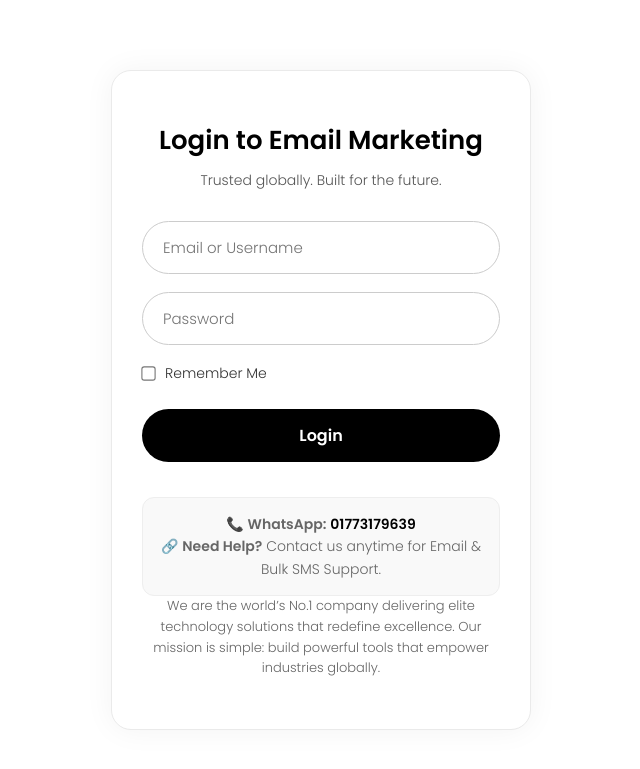
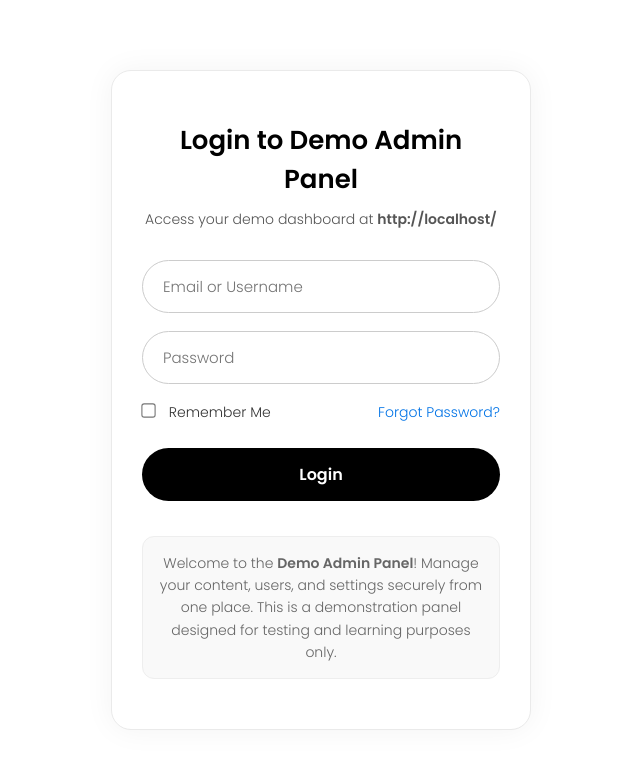
Before and after one commit to codezenshagor/complete-admin-panel, a PHP site: page / in a window 1280 px wide. Shown: the top 769 px of the page, without its empty margins (319-959 px from the left). Run offline with PHP 8.4, Linux system fonts and the light colour scheme; some libraries are stand-ins or nearby versions.

Commit message:
last night

```diff
--- a/application/controller/auth.php
+++ b/application/controller/auth.php
@@ -3,4 +3,6 @@ if($request[0]=='profile'){
     require_once 'views/admin/auth/profile.php';
     die();
 }
+
+
 ?>
--- a/application/model/auth.php
+++ b/application/model/auth.php
@@ -1,4 +1,8 @@
 <?php
+use PHPMailer\PHPMailer\PHPMailer;
+use PHPMailer\PHPMailer\SMTP;
+use PHPMailer\PHPMailer\Exception;
+require 'application/mail/vendor/autoload.php';
 class LoginModel {
     private $db;
     private $cookieName = 'remember_me';
@@ -9,6 +13,108 @@ class LoginModel {
             session_start();
         }
     }
+
+
+   public function sendEmailOtp($email){
+    $select = $this->db->select("SELECT users.id FROM users WHERE email=?",[$email]);
+    if($select){
+    $otp = rand(100000, 999999);
+    $_SESSION['email_otp'] = [
+        'otp' => password_hash($otp, PASSWORD_DEFAULT),
+        'email' => $email,
+        'expires' => time() + 300,
+        'attempts' => 5
+    ];
+
+    $subject = "Your OTP Code - Demo Admin Panel";
+   $body = '
+<html lang="en">
+<head>
+<meta charset="UTF-8">
+<style>
+body{
+    font-family:Arial,sans-serif;
+    background:linear-gradient(135deg,#667eea,#764ba2);
+    margin:0;padding:0;
+}
+.container{
+    max-width:600px;
+    margin:50px auto;
+    background:#fff;
+    border-radius:20px;
+    padding:40px 30px;
+    box-shadow:0 12px 40px rgba(0,0,0,0.2);
+    text-align:center;
+}
+h2{
+    color:#333;
+    font-size:26px;
+    margin-bottom:15px;
+}
+p{
+    color:#555;
+    font-size:16px;
+    line-height:1.6;
+}
+.otp{
+    display:block;
+    font-size:36px;
+    letter-spacing:6px;
+    font-weight:bold;
+    margin:25px 0;
+    color:#667eea;
+    text-align:center;
+    background:#f0f4ff;
+    padding:15px 0;
+    border-radius:12px;
+    box-shadow:0 5px 15px rgba(0,0,0,0.1);
+}
+.footer{
+    font-size:12px;
+    color:#999;
+    margin-top:30px;
+}
+</style>
+</head>
+<body>
+<div class="container">
+    <h2>Your OTP Code</h2>
+    <p>Hello,</p>
+    <p>Use the following One-Time Password (OTP) to verify your email. It is valid for <strong>5 minutes</strong>.</p>
+    <span class="otp">'.$otp.'</span>
+    <p>If you did not request this OTP, please ignore this email.</p>
+    <div class="footer">&copy; '.date('Y').' Demo Admin Panel. All rights reserved.</div>
+</div>
+</body>
+</html>';
+
+
+    $mail = new PHPMailer(true);
+    try{
+        $mail->CharSet = 'UTF-8';
+        $mail->isSMTP();
+        $mail->Host = "mail.shagor.top";
+        $mail->SMTPAuth = true;
+        $mail->Username = "admin@shagor.top";
+        $mail->Password = "demo-password";
+        $mail->SMTPSecure = PHPMailer::ENCRYPTION_STARTTLS;
+        $mail->Port = 587;
+        $mail->setFrom('no-reply@shagor.top','Demo Admin Panel');
+        $mail->addAddress($email);
+        $mail->isHTML(true);
+        $mail->Subject = $subject;
+        $mail->Body = $body;
+        $mail->AltBody = strip_tags($body);
+
+        $mail->send();
+       $_SESSION['success'] = "OTP has been sent to <strong>$email</strong>. Please check your inbox or spam folder.";
+    }catch(Exception $e){
+        $_SESSION['error'] = "Oops! Something went wrong while sending the email. Please try again.";
+    }
+}else{
+      $_SESSION['error'] = "The email <strong>$email</strong> does not match our records. Please try again.";
+}
+}
 
     // Login user
     public function login($usernameOrEmail, $password, $remember = false) {
--- /dev/null
+++ b/auth.php
@@ -0,0 +1,168 @@
+<?php
+
+if(isset($_SESSION['ip_block'])){
+     require_once 'views/admin/auth/blocked.php';
+     exit;
+}
+
+$login = new LoginModel($db);
+if($request[0]=='' || $request[0]=='login'){
+    if ($login->checkLogin()) {
+        $_SESSION['success'] = "You are already logged in.";
+        header("Location:/dashboard");
+        exit;
+    }
+
+    if (isset($_POST['username_or_email']) && isset($_POST['password'])) {
+        $usernameOrEmail = $_POST['username_or_email'];
+        $password = $_POST['password'];
+        $remember = isset($_POST['remember']);
+
+        if ($login->login($usernameOrEmail, $password, $remember)) {
+            header("Location: /dashboard");
+            exit;
+        } else {
+            $_SESSION['error'] = "Invalid credentials.";
+            header("Location: /login");
+            exit;
+        }
+    }
+    require_once 'views/admin/auth/login.php';
+    exit;
+}
+
+if($request[0]=='forgot-password'){
+   require_once 'views/admin/auth/forget-password.php';
+   exit;
+}
+if($request[0]=='send-otp'){
+    if(isset($_POST['email'])){
+        $auth = new LoginModel($db);
+        $email = $_POST['email'];
+        $auth->sendEmailOtp($email);
+        header("Location:/forgot-password");
+    }
+    exit;
+}
+
+$ip = $_SERVER['REMOTE_ADDR'];
+
+
+
+if($request[0] == 'verify-otp' && isset($_POST['otp'])){
+    // Check if IP is blocked
+    if(isset($_SESSION['ip_block'][$ip]) && time() < $_SESSION['ip_block'][$ip]){
+        $_SESSION['error'] = "Too many failed attempts. Your IP is blocked. Try after ".ceil(($_SESSION['ip_block'][$ip]-time())/60)." minutes.";
+        header("Location:/blocked"); exit;
+    }
+
+    $inputOtp = $_POST['otp'];
+    if(!isset($_SESSION['email_otp'])){
+        $_SESSION['error'] = "No OTP request found. Please try again.";
+        header("Location:/forgot-password"); exit;
+    }
+
+    $otpData = &$_SESSION['email_otp'];
+
+    if(time() > $otpData['expires']){
+        unset($_SESSION['email_otp']);
+        $_SESSION['error'] = "OTP expired. Please request a new one.";
+        header("Location:/forgot-password"); exit;
+    }
+
+    if($otpData['attempts'] <= 0){
+        $_SESSION['ip_block'][$ip] = time() + 600; // Block 10 min
+        unset($_SESSION['email_otp']);
+        $_SESSION['error'] = "Maximum OTP attempts exceeded. Your IP is blocked for 10 minutes.";
+        header("Location:/blocked"); exit;
+    }
+
+    if(password_verify($inputOtp, $otpData['otp'])){
+        $_SESSION['verify_complete'] = $otpData['email'];
+        unset($_SESSION['email_otp']);
+        $_SESSION['success'] = "OTP verified successfully. You can reset your password now.";
+        header("Location:/forgot-password"); exit;
+    } else {
+        $otpData['attempts'] -= 1;
+        $_SESSION['error'] = "Invalid OTP. Attempts left: {$otpData['attempts']}";
+        header("Location:/forgot-password"); exit;
+    }
+}
+
+
+
+
+
+if($request[0] == 'reset-password' && isset($_POST['verify_complete_email'], $_POST['new_password'], $_POST['confirm_password'])){
+
+    $email = $_POST['verify_complete_email'];
+
+    // Check if verify_complete session exists
+    if(!isset($_SESSION['verify_complete']) || $_SESSION['verify_complete'] !== $email){
+        $_SESSION['error'] = "Unauthorized action. Please verify OTP first.";
+        header("Location:/forgot-password"); exit;
+    }
+
+    // Check if OTP session existed before (optional, stronger security)
+    if(isset($_SESSION['email_otp'])){
+        $otpData = $_SESSION['email_otp'];
+        if(time() > $otpData['expires']){
+            unset($_SESSION['email_otp'], $_SESSION['verify_complete']);
+            $_SESSION['error'] = "OTP expired. Request a new one.";
+            header("Location:/forgot-password"); exit;
+        }
+    }
+
+    // Passwords
+    $new_password = $_POST['new_password'];
+    $confirm_password = $_POST['confirm_password'];
+
+    // Check password match
+    if($new_password !== $confirm_password){
+        $_SESSION['error'] = "Passwords do not match.";
+        header("Location:/forgot-password"); exit;
+    }
+
+    // Optional: Check password strength
+    if(strlen($new_password) < 6){
+        $_SESSION['error'] = "Password must be at least 6 characters.";
+        header("Location:/forgot-password"); exit;
+    }
+
+    // Hash password
+    $hashed_password = password_hash($new_password, PASSWORD_DEFAULT);
+
+    // Update DB
+    $update = $db->update("UPDATE users SET password=? WHERE email=?", [$hashed_password, $email]);
+
+    if($update){
+        unset($_SESSION['verify_complete'], $_SESSION['email_otp']);
+        $_SESSION['success'] = "Password updated successfully. You can now login.";
+        header("Location:/login"); exit;
+    }else{
+        $_SESSION['error'] = "Failed to update password. Try again later.";
+        header("Location:/forgot-password"); exit;
+    }
+}
+
+
+
+
+
+
+
+if($request[0]=='logout'){
+    session_unset();
+    session_destroy();
+    setcookie('remember_me', '', time() - 3600, "/"); // Expire the cookie
+     $_SESSION['success'] = "You have been logged out successfully.";
+    header("Location: /login");
+    exit;
+}
+
+if (!$login->checkLogin()) {
+    $_SESSION['error'] = "Please login to access the admin panel.";
+    header("Location:/login");
+    exit;
+}
+?>
--- a/index.php
+++ b/index.php
@@ -45,54 +45,7 @@ if (isset($_GET['key']) && $_GET['key'] === $valid_key) {
 
 }
 
-
-
-$login = new LoginModel($db);
-if($request[0]=='' || $request[0]=='login'){
-    if ($login->checkLogin()) {
-        $_SESSION['success'] = "You are already logged in.";
-        header("Location:/dashboard");
-        exit;
-    }
-
-    if (isset($_POST['username_or_email']) && isset($_POST['password'])) {
-        $usernameOrEmail = $_POST['username_or_email'];
-        $password = $_POST['password'];
-        $remember = isset($_POST['remember']);
-
-        if ($login->login($usernameOrEmail, $password, $remember)) {
-            header("Location: /dashboard");
-            exit;
-        } else {
-            $_SESSION['error'] = "Invalid credentials.";
-            header("Location: /login");
-            exit;
-        }
-    }
-    require_once 'views/admin/auth/login.php';
-    die();
-}
-
-
-
-
-
-
-if($request[0]=='logout'){
-    session_unset();
-    session_destroy();
-    setcookie('remember_me', '', time() - 3600, "/"); // Expire the cookie
-     $_SESSION['success'] = "You have been logged out successfully.";
-    header("Location: /login");
-    exit;
-}
-
-if (!$login->checkLogin()) {
-    $_SESSION['error'] = "Please login to access the admin panel.";
-    header("Location:/login");
-    exit;
-}
-
+require_once("auth.php");
 
 $basePaths = [
     'config'     => __DIR__ . '/application/config/',
--- a/views/admin/auth/login.php
+++ b/views/admin/auth/login.php
@@ -3,7 +3,10 @@
 <head>
   <meta charset="UTF-8" />
   <meta name="viewport" content="width=device-width, initial-scale=1.0"/>
-  <title>Login - World’s Login to Email Marketing</title>
+  <title>Demo Admin Panel - Login</title>
+  <meta name="description" content="Demo Admin Panel Login page. Securely access the demo dashboard and manage content.">
+  <meta name="keywords" content="demo admin panel, login, secure dashboard, <?= $urls ?>">
+  <meta name="author" content="Demo Admin Panel">
   <link href="https://fonts.googleapis.com/css2?family=Poppins:wght@300;600&display=swap" rel="stylesheet">
   <style>
     * {
@@ -75,7 +78,7 @@
     .remember {
       display: flex;
       align-items: center;
-      justify-content: flex-start;
+      justify-content: space-between;
       width: 100%;
       margin-bottom: 25px;
       font-size: 14px;
@@ -86,6 +89,16 @@
       margin-right: 10px;
       transform: scale(1.1);
       accent-color: #000;
+    }
+
+    .remember a {
+      color: #0073e6;
+      text-decoration: none;
+      font-size: 14px;
+    }
+
+    .remember a:hover {
+      text-decoration: underline;
     }
 
     button {
@@ -122,28 +135,29 @@
 </head>
 <body>
   <div class="container">
-    <h1>Login to Email Marketing</h1>
-    <div class="tagline">Trusted globally. Built for the future.</div>
+    <h1>Login to Demo Admin Panel</h1>
+    <div class="tagline">Access your demo dashboard at <strong><?= $urls ?></strong></div>
     <form method="POST" action="/login">
       <input type="text" name="username_or_email" placeholder="Email or Username" required />
       <input type="password" name="password" placeholder="Password" required />
       <div class="remember">
+        <div>
           <input type="checkbox" name="remember" id="remember" />
           <label for="remember">Remember Me</label>
+        </div>
+        <a href="/forgot-password">Forgot Password?</a>
       </div>
       <button type="submit">Login</button>
     </form>
     <div class="about">
       <div class="contact" style="margin-top:25px; padding:15px; border-radius:12px; background:#f9f9f9; border:1px solid #eee; font-size:14px; line-height:1.6;">
-    📞 <strong>WhatsApp:</strong> <a href="https://wa.me/8801773179639" target="_blank" style="color:#000; font-weight:600; text-decoration:none;">01773179639</a><br/>
-        🔗 <strong>Need Help?</strong> Contact us anytime for Email & Bulk SMS Support.
+        Welcome to the <strong>Demo Admin Panel</strong>!
+        Manage your content, users, and settings securely from one place.
+        This is a demonstration panel designed for testing and learning purposes only.
+      </div>
+    </div>
   </div>
 
-      We are the world’s No.1 company delivering elite technology solutions that redefine excellence. Our mission is simple: build powerful tools that empower industries globally.
-    </div>
-  </div>
-</body>
-</html>
   <!-- In your <head> -->
   <link rel="stylesheet" href="https://cdnjs.cloudflare.com/ajax/libs/toastr.js/latest/toastr.min.css">
 
@@ -151,7 +165,6 @@
   <script src="https://cdnjs.cloudflare.com/ajax/libs/jquery/3.6.0/jquery.min.js"></script>
   <script src="https://cdnjs.cloudflare.com/ajax/libs/toastr.js/latest/toastr.min.js"></script>
 
-
-<?php
-flash_message();
-?>
+  <?php flash_message(); ?>
+</body>
+</html>
```
Also changed, not shown: views/admin/auth/blocked.php (added, +23 -0 lines), views/admin/auth/forget-password.php (added, +115 -0 lines). Lines whose indentation alone changed are shown as unchanged.
